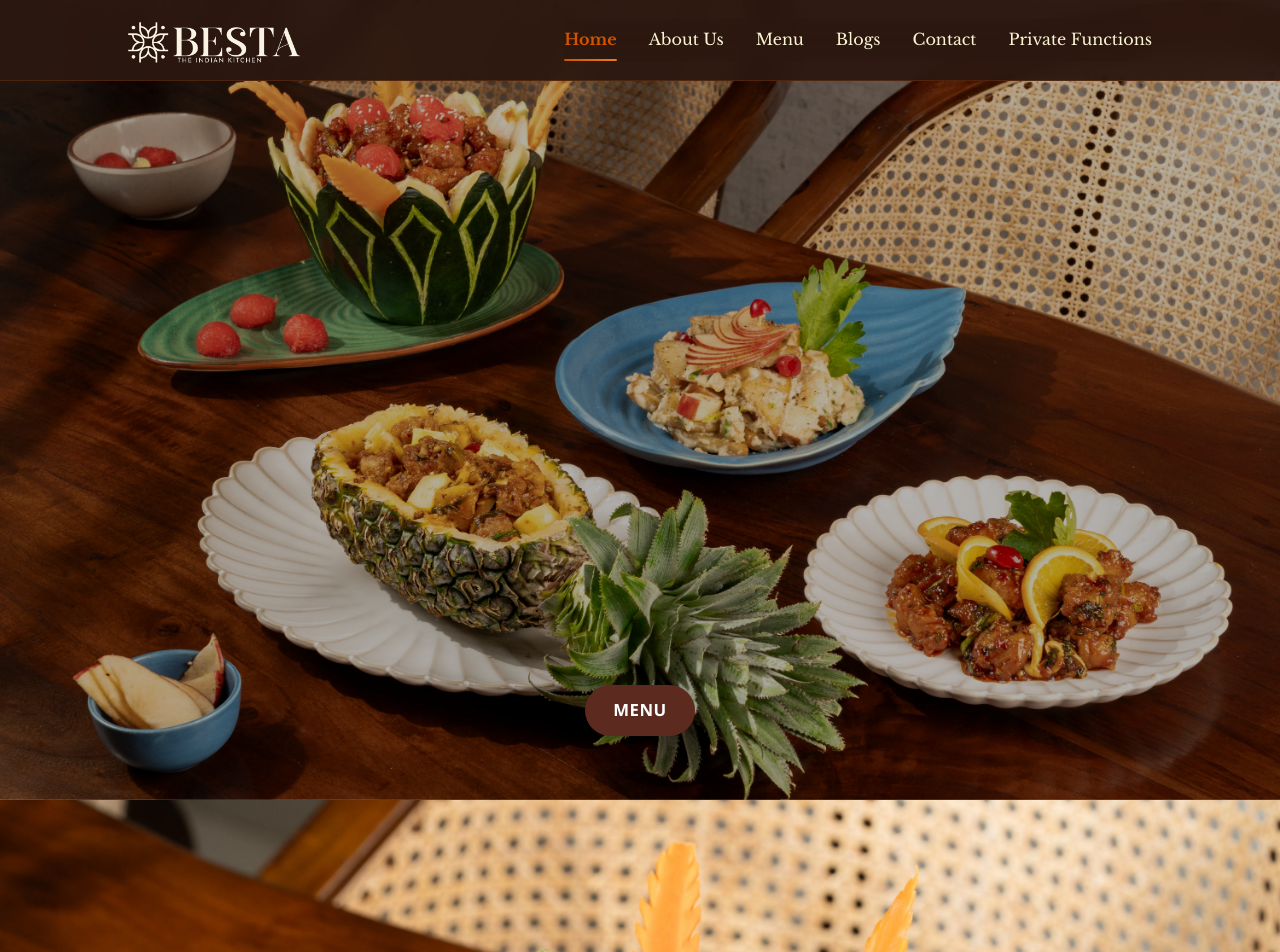
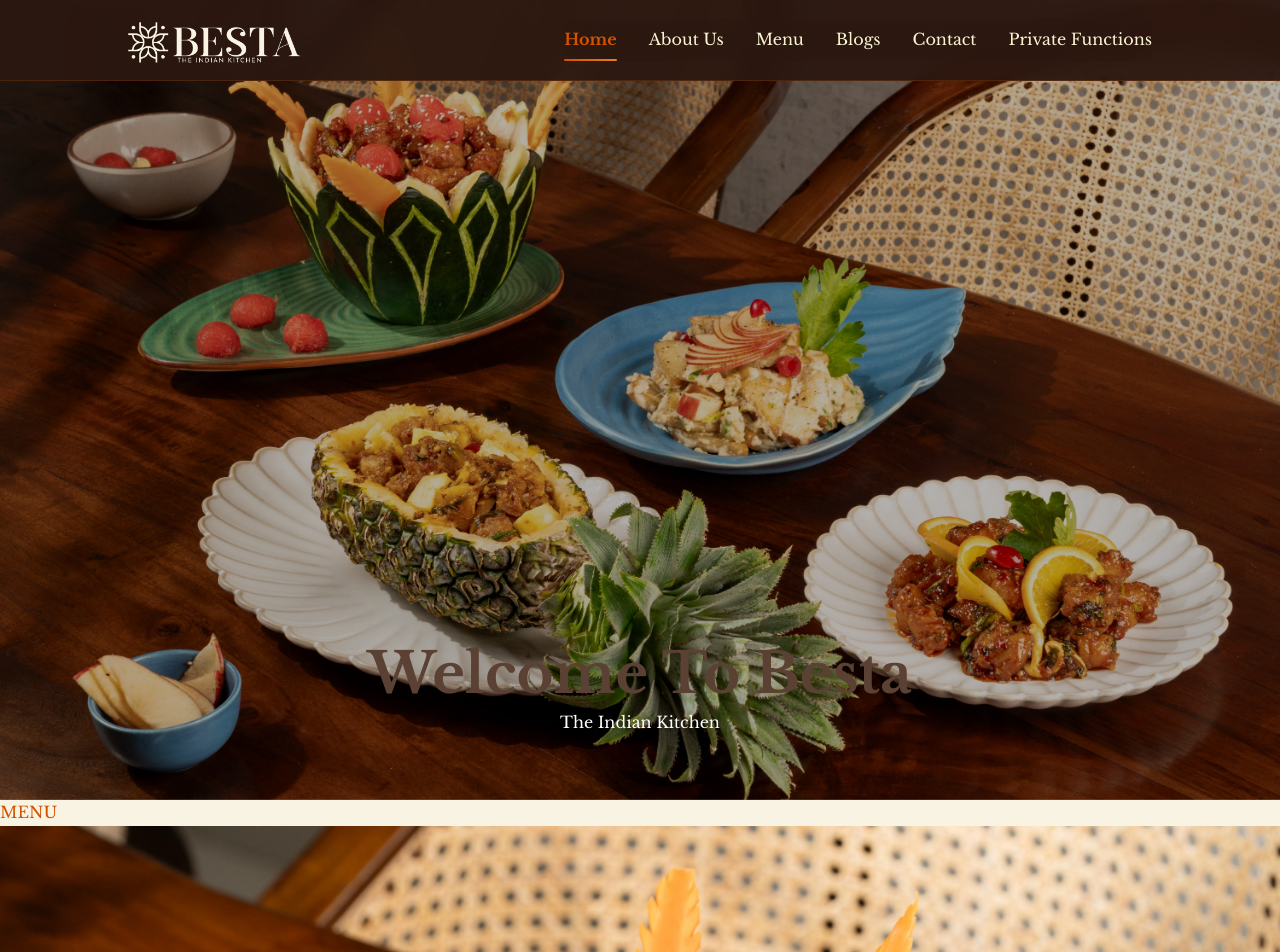
Before and after one commit to VRND1/besta, a React (Create React App) app: page / in a window 1280 px wide. Shown: the top 952 px of the page. Built offline with nearby package versions, Linux system fonts and the light colour scheme.

Commit message:
Home.jsx

```diff
--- a/src/pages/Home.jsx
+++ b/src/pages/Home.jsx
@@ -95,15 +95,21 @@ export default function Home() {
               <img src={img} alt={`Slide ${index + 1}`} className="hero-img" />
               <div className="hero-overlay">
                 <div className="hero-content">
-                  <Link to="/menu" className="reservation-button">
-                    MENU
-                  </Link>
+                  <h1 className="hero-title">Welcome To Besta</h1>
+                  <p className="hero-subtitle">The Indian Kitchen</p>
                 </div>
               </div>
             </div>
           ))}
         </Slider>
       </section>
+
+      {/* Fixed Menu Button */}
+      <div className="fixed-menu-button">
+        <Link to="/menu" className="menu-button">
+          MENU
+        </Link>
+      </div>
 
       <section
         className="parallax-section"
```
